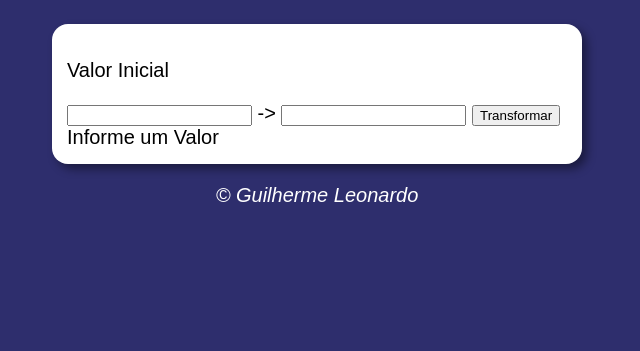
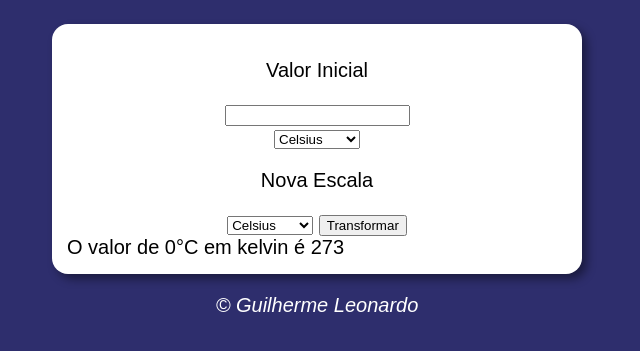
Before and after one commit to Guilherme-leo/Transformador-de-Temperatura, a plain HTML site: page ConversorTemp/index.html in a window 1280 px wide. Both pictures are taken after a click on the button "Transformar". Shown: the part 75-426 px from the top of the page, without its empty margins (323-963 px from the left). Drawn offline with Linux system fonts and the light colour scheme.

Commit message:
Conversao em Celsius pronta

```diff
--- a/ConversorTemp/estilo.css
+++ b/ConversorTemp/estilo.css
@@ -19,3 +19,6 @@ footer{
     color: white;
     font-style: italic;
 }
+div#conteudo{
+    text-align: center;
+}
--- a/ConversorTemp/index.html
+++ b/ConversorTemp/index.html
@@ -12,13 +12,26 @@
         <h1>Converter Temperatura</h1>
     </header>
         <section>
-            <div>
-               <p>Valor Inicial</p><input type="number" name="temp1" id="temp1">
-               -> <input type="number" name="temp2" id="temp2">
-               <input type="button" value="Transformar">
+            <div id="conteudo">
+               <p>Valor Inicial</p>
+               <input type="number" name="tempx" id="temp1"></br>
+                <select name="lista" id="lista">
+                    <option value="celsius">Celsius</option>
+                    <option value="kelvin">Kelvin</option>
+                    <option value="fahrenheit">Fahrenheit</option>
+                </select>
+
+                <p>Nova Escala</p>
+                <select name="lista2" id="lista2">
+                    <option value="celsius">Celsius</option>
+                    <option value="kelvin">Kelvin</option>
+                    <option value="fahrenheit">Fahrenheit</option>
+                </select>
+
+               <input type="button" value="Transformar" onclick="converter()">
             </div>
-            <div>
-                Informe um Valor
+            <div id="resp">
+            </br>Informe um Valor
             </div>
         </section>
     <footer>
--- a/ConversorTemp/script.js
+++ b/ConversorTemp/script.js
@@ -0,0 +1,27 @@
+function converter(){
+
+    let valor1= window.document.getElementById('temp1')
+    var num= Number(valor1.value)
+    let escala1= window.document.getElementById('lista')
+    let escala2= window.document.getElementById('lista2')
+    let value1= escala1.value
+    let value2= escala2.value
+
+    if((value1= "celsius") && (value2= "celsius")){
+        resp.innerHTML= `O valor equivale a ${num}° celsius`
+    }
+    if((value1= "celsius") && (value2="fahrenheit")){
+        let resposta= (num/5*9)+32
+        resp.innerHTML= `O valor de ${num}°C em ${value2} é ${resposta}° `
+    }
+    if((value1= "celsius") && (value2="kelvin")){
+        let resposta= num+273
+        resp.innerHTML= `O valor de ${num}°C em ${value2} é ${resposta}`
+    }
+
+
+
+
+    //resp.innerHTML= `${num}`
+    //resp.innerHTML+= `${value1} </br> ${value2}`
+}
```
